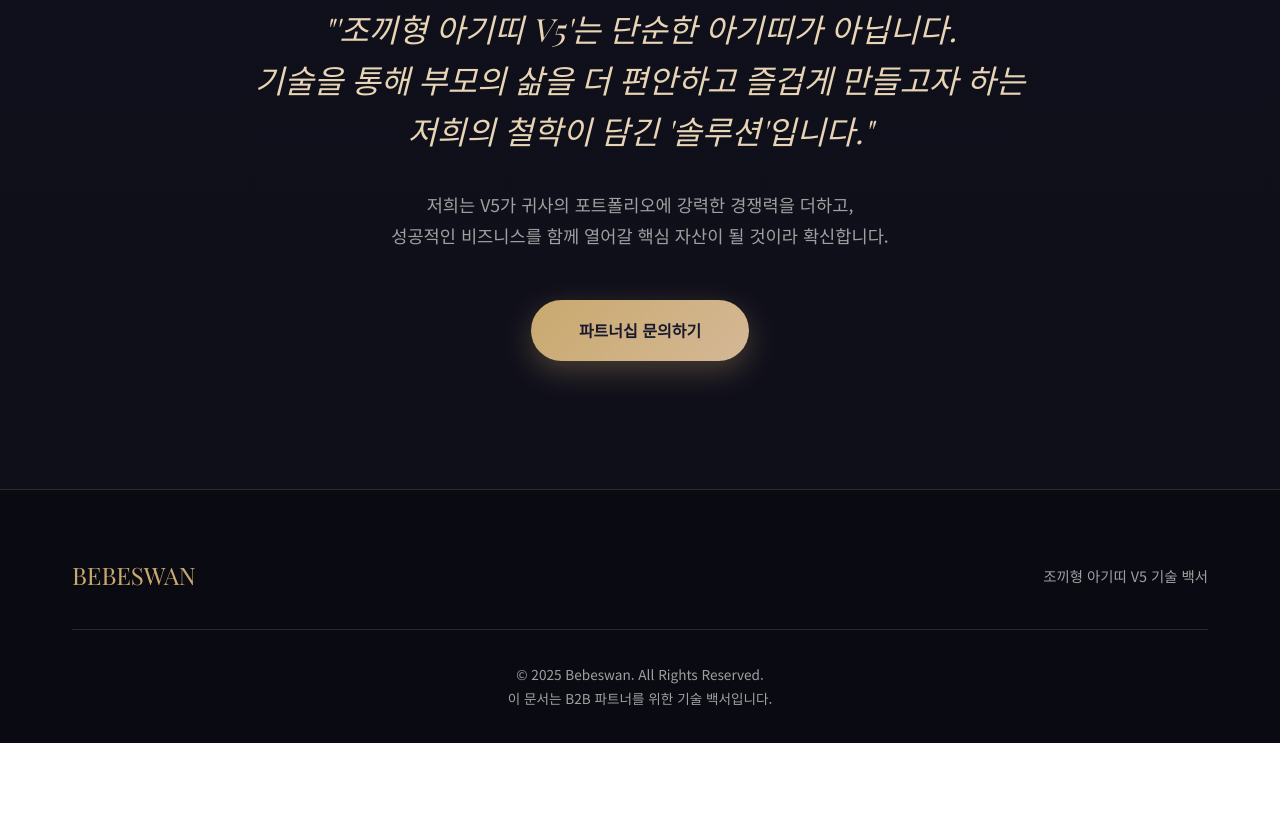
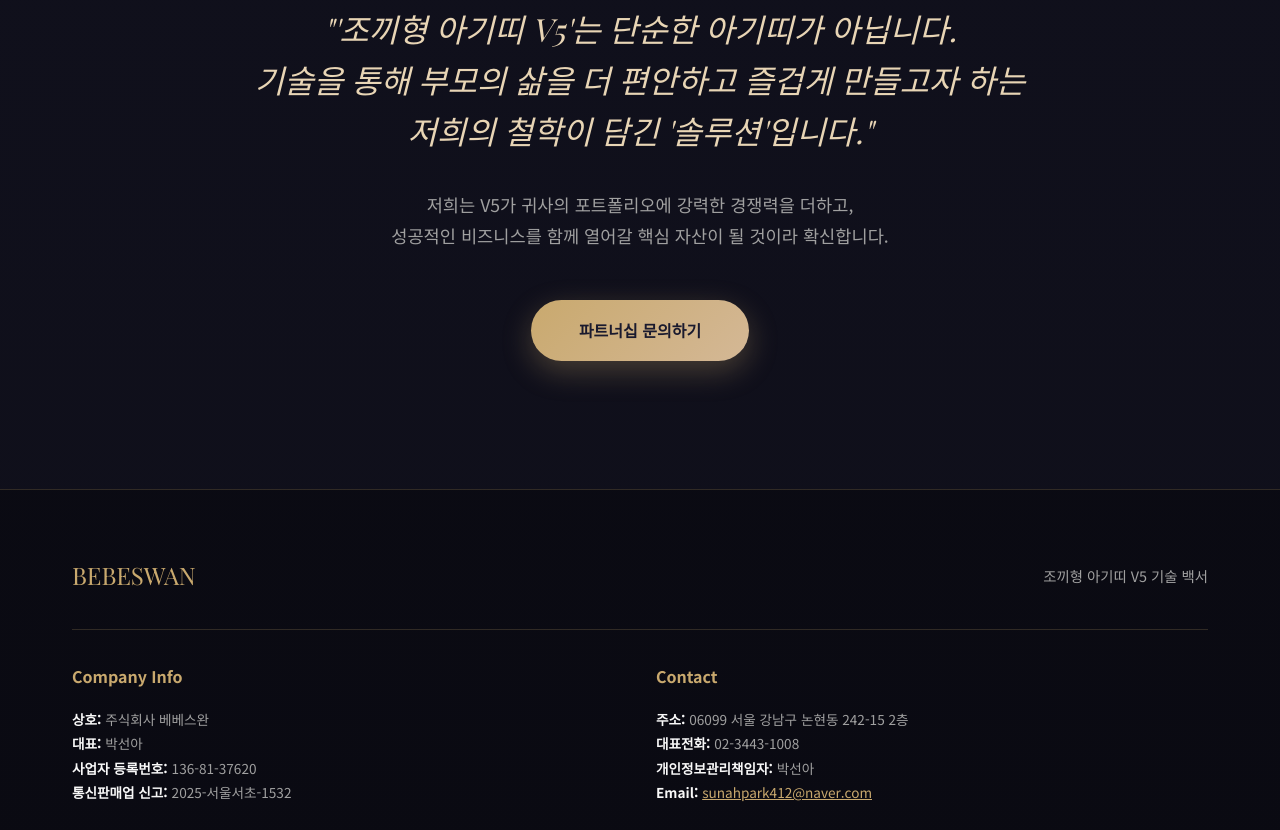
Before and after one commit to correlworks/v5-whitepaper, a plain HTML site: page index.html in a window 1280 px wide. Shown: the part 11170-12000 px from the top of the page. Before the commit the page ends 11913 px from the top, so only its background shows below. Drawn offline with nearby package versions, Linux system fonts and the light colour scheme.

Commit message:
Add company contact information to footer

```diff
--- a/index.html
+++ b/index.html
@@ -1456,8 +1456,31 @@
                     <span style="color: var(--text-muted); font-size: 0.9rem;">조끼형 아기띠 V5 기술 백서</span>
                 </div>
             </div>
+
+            <!-- 회사 정보 -->
+            <div style="display: grid; grid-template-columns: repeat(2, 1fr); gap: 2rem; margin: 2rem 0; padding: 2rem 0; border-top: 1px solid var(--border); border-bottom: 1px solid var(--border);">
+                <div>
+                    <h4 style="color: var(--accent); font-size: 1rem; margin-bottom: 1rem;">Company Info</h4>
+                    <div style="color: var(--text-muted); font-size: 0.85rem; line-height: 1.8;">
+                        <p><strong style="color: var(--text);">상호:</strong> 주식회사 베베스완</p>
+                        <p><strong style="color: var(--text);">대표:</strong> 박선아</p>
+                        <p><strong style="color: var(--text);">사업자 등록번호:</strong> 136-81-37620</p>
+                        <p><strong style="color: var(--text);">통신판매업 신고:</strong> 2025-서울서초-1532</p>
+                    </div>
+                </div>
+                <div>
+                    <h4 style="color: var(--accent); font-size: 1rem; margin-bottom: 1rem;">Contact</h4>
+                    <div style="color: var(--text-muted); font-size: 0.85rem; line-height: 1.8;">
+                        <p><strong style="color: var(--text);">주소:</strong> 06099 서울 강남구 논현동 242-15 2층</p>
+                        <p><strong style="color: var(--text);">대표전화:</strong> 02-3443-1008</p>
+                        <p><strong style="color: var(--text);">개인정보관리책임자:</strong> 박선아</p>
+                        <p><strong style="color: var(--text);">Email:</strong> <a href="mailto:sunahpark412@naver.com" style="color: var(--accent);">sunahpark412@naver.com</a></p>
+                    </div>
+                </div>
+            </div>
+
             <p class="footer-text">
-                © 2025 Bebeswan. All Rights Reserved.<br>
+                © 2025 Bebeswan Co., Ltd. All Rights Reserved.<br>
                 이 문서는 B2B 파트너를 위한 기술 백서입니다.
             </p>
         </div>
```
Also changed, not shown: whitepaper_v5_design.html (+24 -1 lines).
